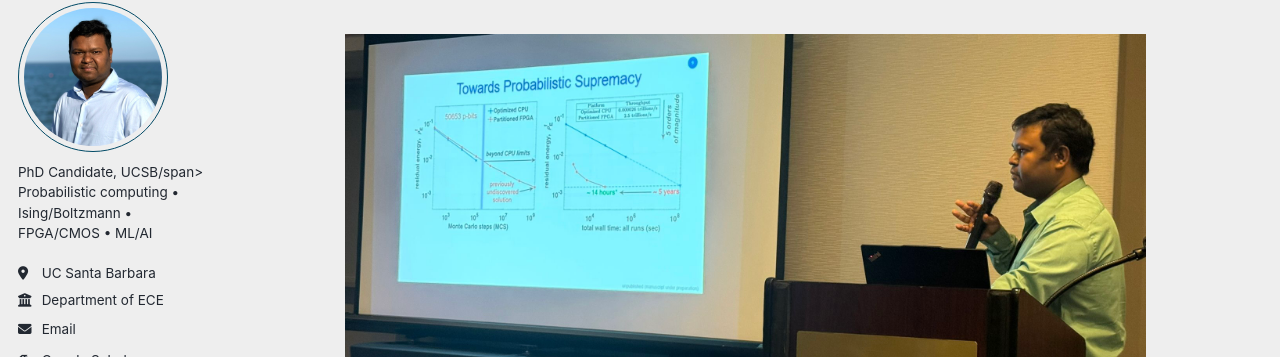
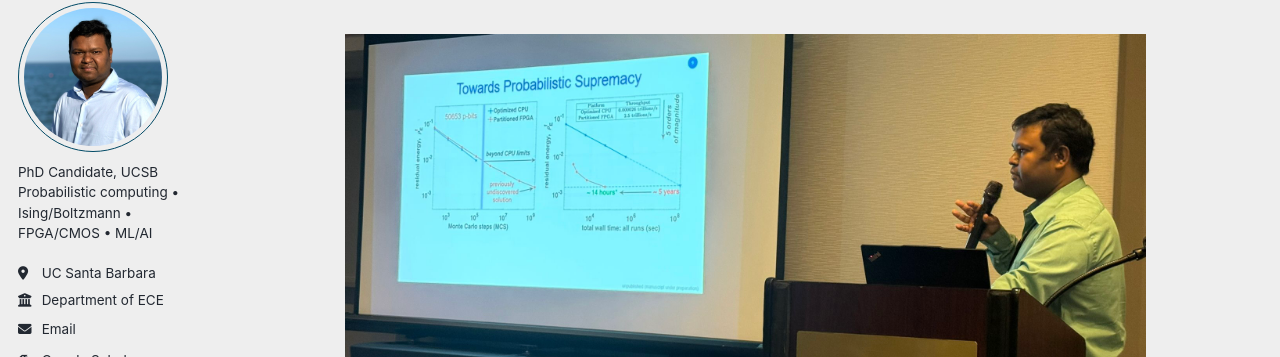
Before and after one commit to navidaadit/navidaadit.github.io, a Jekyll site: the page built from _pages/about.md, in a window 1280 px wide. Shown: the part 97-454 px from the top of the page. Built offline with Jekyll 4.4.1, drawn with Linux system fonts in a browser that asks for light colours; some web fonts are replaced.

Commit message:
Update _config.yml

```diff
--- a/_config.yml
+++ b/_config.yml
@@ -21,7 +21,7 @@ author:
   avatar: "headshot.jpeg"
   # Two-line bio: first line fixed text, second line concise topics
   bio: >-
-    <span class="bio-line-1">PhD Candidate, UCSB/span><br>
+    <span class="bio-line-1">PhD Candidate, UCSB</span><br>
     <span class="bio-line-2">Probabilistic computing •</span><br>
     <span class="bio-line-3">Ising/Boltzmann •</span><br>
     <span class="bio-line-4">FPGA/CMOS • ML/AI</span>
```
